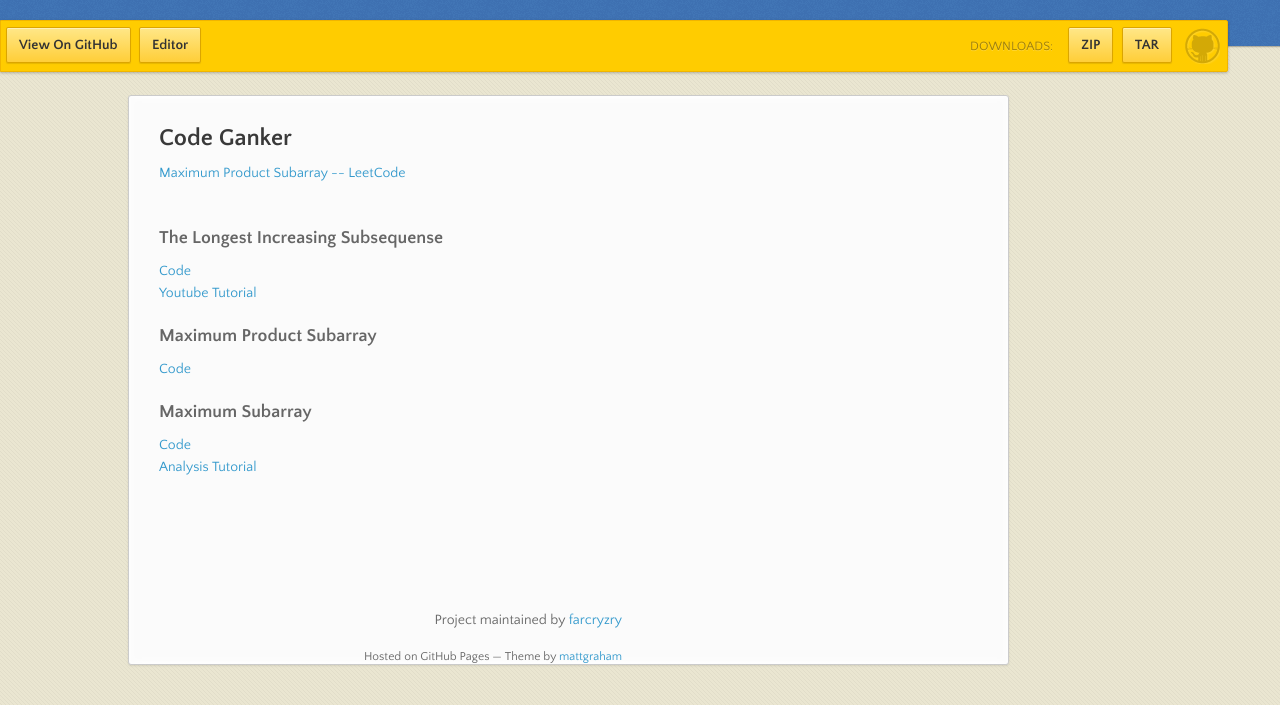
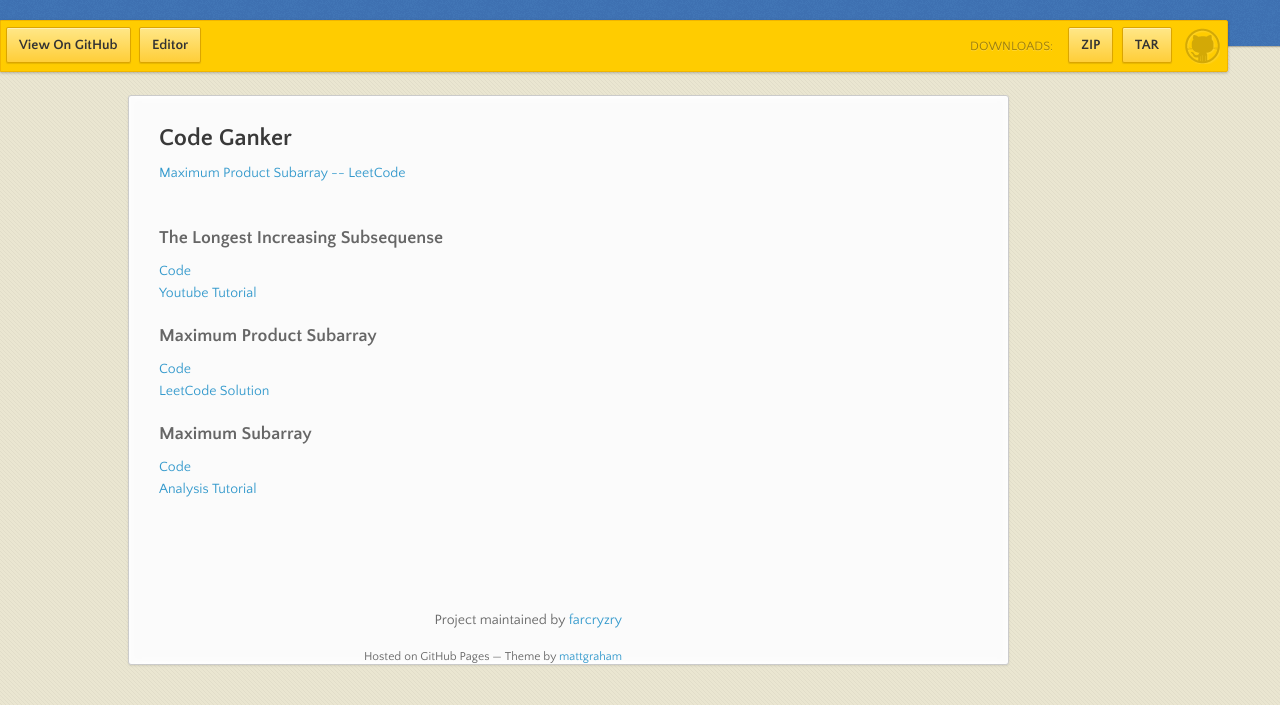
Before and after one commit to farcryzry/algorithm-garden, a plain HTML site: page index.html in a window 1280 px wide. Shown: the part 95-800 px from the top of the page. Drawn offline with nearby package versions, Linux system fonts and the light colour scheme.

Commit message:
Updated index.html

```diff
--- a/index.html
+++ b/index.html
@@ -66,6 +66,7 @@ $ git checkout gh-pages
 
         <h3>Maximum Product Subarray</h3>
         <p><a href="https://github.com/farcryzry/algorithm-garden/blob/master/src/MaxProductSubarray.java" target="_blank">Code</a><br/>
+        <a href="https://oj.leetcode.com/problems/maximum-product-subarray/solution/">LeetCode Solution</a>
 
         <h3>Maximum Subarray</h3>
         <p><a href="https://github.com/farcryzry/algorithm-garden/blob/master/src/MaxSubArray.java" target="_blank">Code</a><br/>
```
